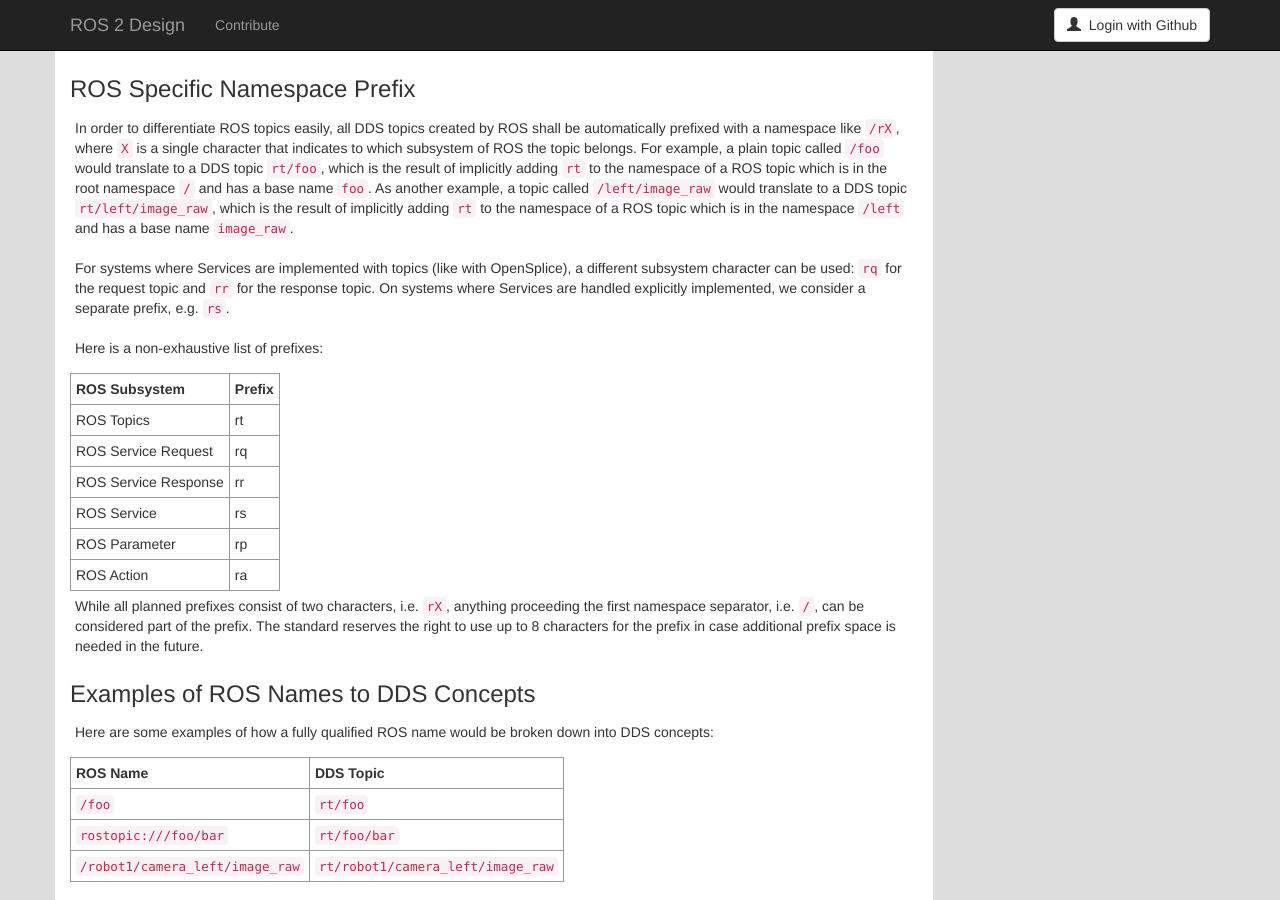
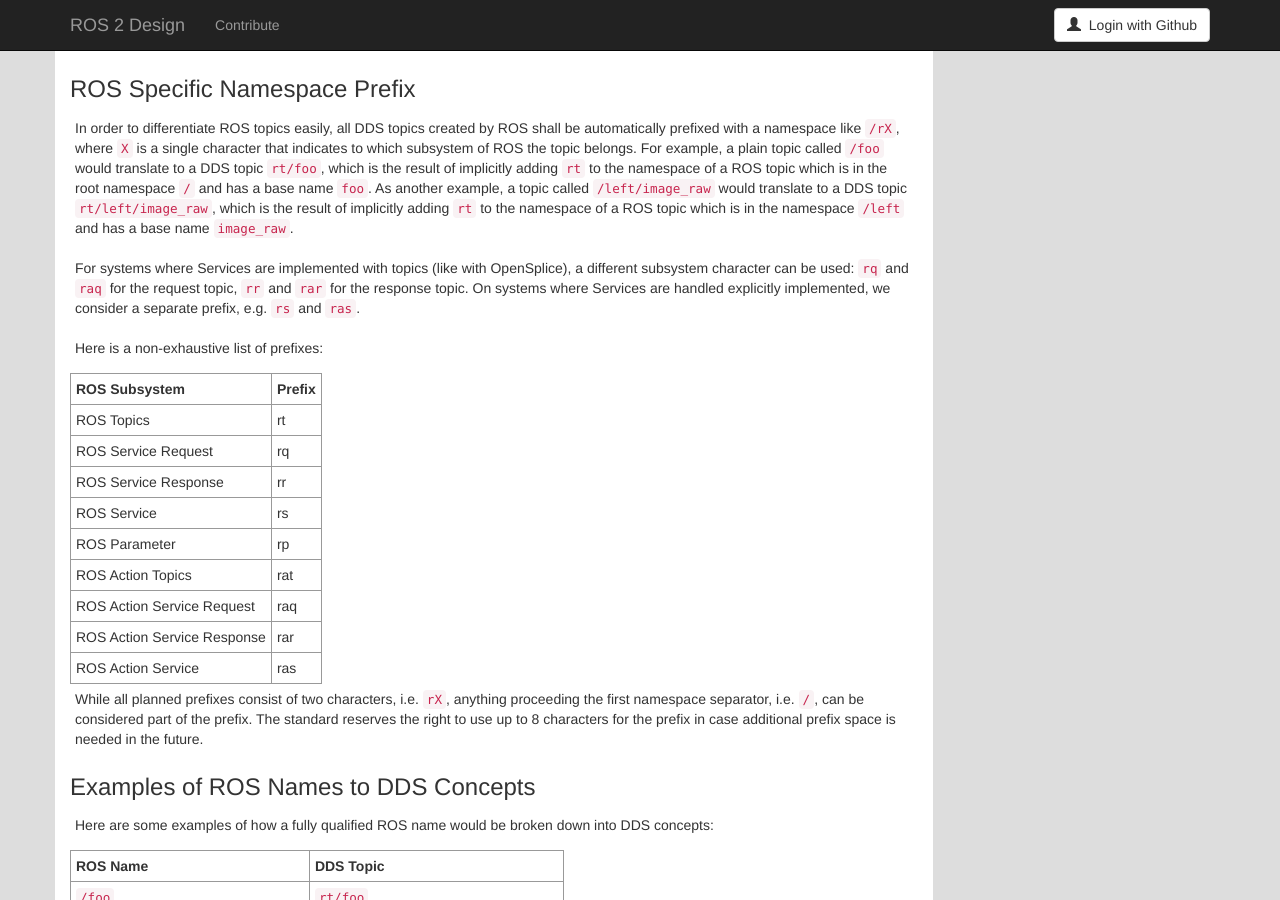
Before and after one commit to ros2/design, a Jekyll site: the page built from articles/140_topic_and_service_name_mapping.md, in a window 1280 px wide and 900 px high, scrolled down 4214 px. Built offline with Jekyll 4.4.1, drawn with Linux system fonts in a browser that asks for light colours; nearby versions of some CDN libraries.

Commit message:
Expand ROS Specific Namespace Prefix for Actions
To better secure and segment access control of the different ROS subsystems, specifically to avoid the mapping of ROS2 actions to DDS topics from colliding with those of ROS2 topics and services, actions are to be allocated their own prefix to facilitate simpler policy profile permissions. Additionally, this and helps to prevent crossover of information flow in the case of more general permission prefix expressions.
Contex: https://github.com/ros2/design/pull/193#discussion_r237344207

```diff
--- a/articles/140_topic_and_service_name_mapping.md
+++ b/articles/140_topic_and_service_name_mapping.md
@@ -210,8 +210,8 @@ In order to differentiate ROS topics easily, all DDS topics created by ROS shall
 For example, a plain topic called `/foo` would translate to a DDS topic `rt/foo`, which is the result of implicitly adding `rt` to the namespace of a ROS topic which is in the root namespace `/` and has a base name `foo`.
 As another example, a topic called `/left/image_raw` would translate to a DDS topic `rt/left/image_raw`, which is the result of implicitly adding `rt` to the namespace of a ROS topic which is in the namespace `/left` and has a base name `image_raw`.
 
-For systems where Services are implemented with topics (like with OpenSplice), a different subsystem character can be used: `rq` for the request topic and `rr` for the response topic.
-On systems where Services are handled explicitly implemented, we consider a separate prefix, e.g. `rs`.
+For systems where Services are implemented with topics (like with OpenSplice), a different subsystem character can be used: `rq` and `raq` for the request topic, `rr` and `rar` for the response topic.
+On systems where Services are handled explicitly implemented, we consider a separate prefix, e.g. `rs` and `ras`.
 
 Here is a non-exhaustive list of prefixes:
 
@@ -222,7 +222,10 @@ Here is a non-exhaustive list of prefixes:
 | ROS Service Response | rr     |
 | ROS Service          | rs     |
 | ROS Parameter        | rp     |
-| ROS Action           | ra     |
+| ROS Action Topics           | rat     |
+| ROS Action Service Request  | raq     |
+| ROS Action Service Response | rar     |
+| ROS Action Service          | ras     |
 
 While all planned prefixes consist of two characters, i.e. `rX`, anything proceeding the first namespace separator, i.e. `/`, can be considered part of the prefix.
 The standard reserves the right to use up to 8 characters for the prefix in case additional prefix space is needed in the future.
```
